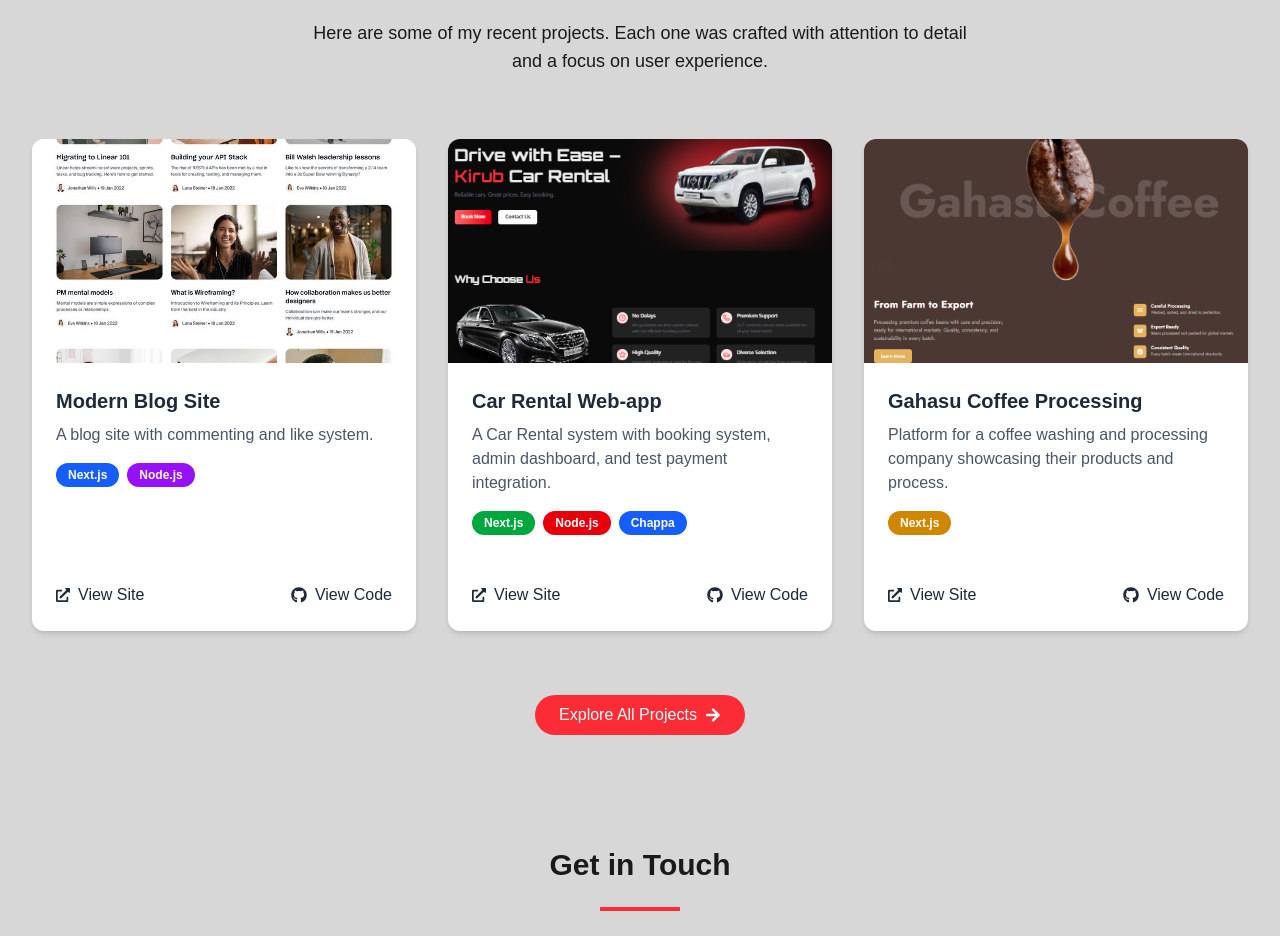
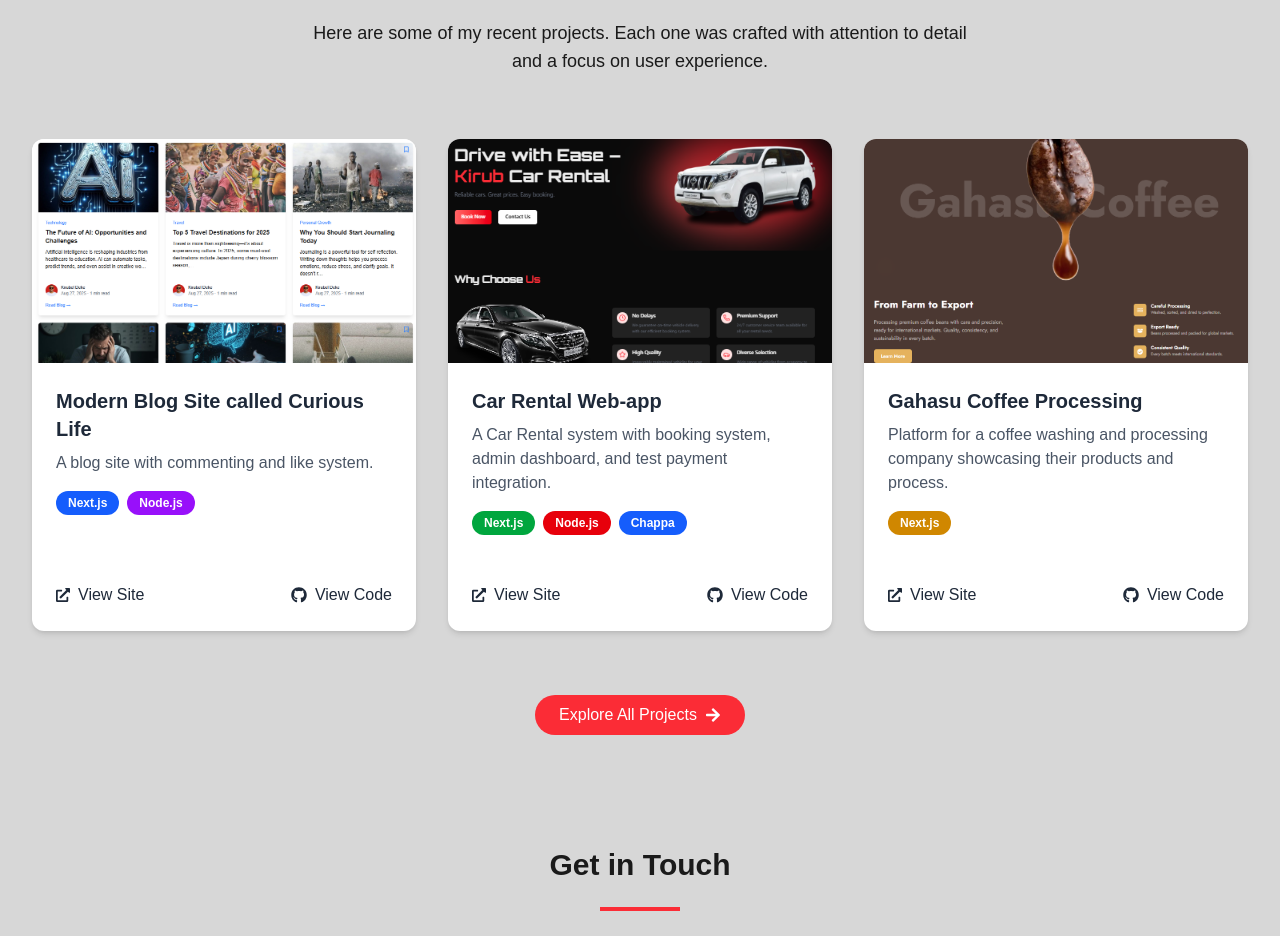
Before and after one commit to KirubDeke/portfolio, a Next.js app: page / in a window 1280 px wide. Shown: the part 2640-3576 px from the top of the page. Built offline with nearby package versions, Linux system fonts and the light colour scheme.

Commit message:
blog photo added

```diff
--- a/components/Portfolio.tsx
+++ b/components/Portfolio.tsx
@@ -36,9 +36,9 @@ const Portfolio: React.FC = () => {
   const projects: Project[] = [
     {
       id: 1,
-      title: "Modern Blog Site",
+      title: "Modern Blog Site called Curious Life",
       description: "A blog site with commenting and like system.",
-      image: "/images/Blog.jpg",
+      image: "/images/blog.png",
       siteUrl: "https://curious-life.vercel.app/",
       codeUrl: "https://github.com/KirubDeke/curious-life",
       technologies: ["Next.js", "Node.js"],
```
Also changed, not shown: public/images/Blog.jpg (deleted), public/images/blog.png (added).
